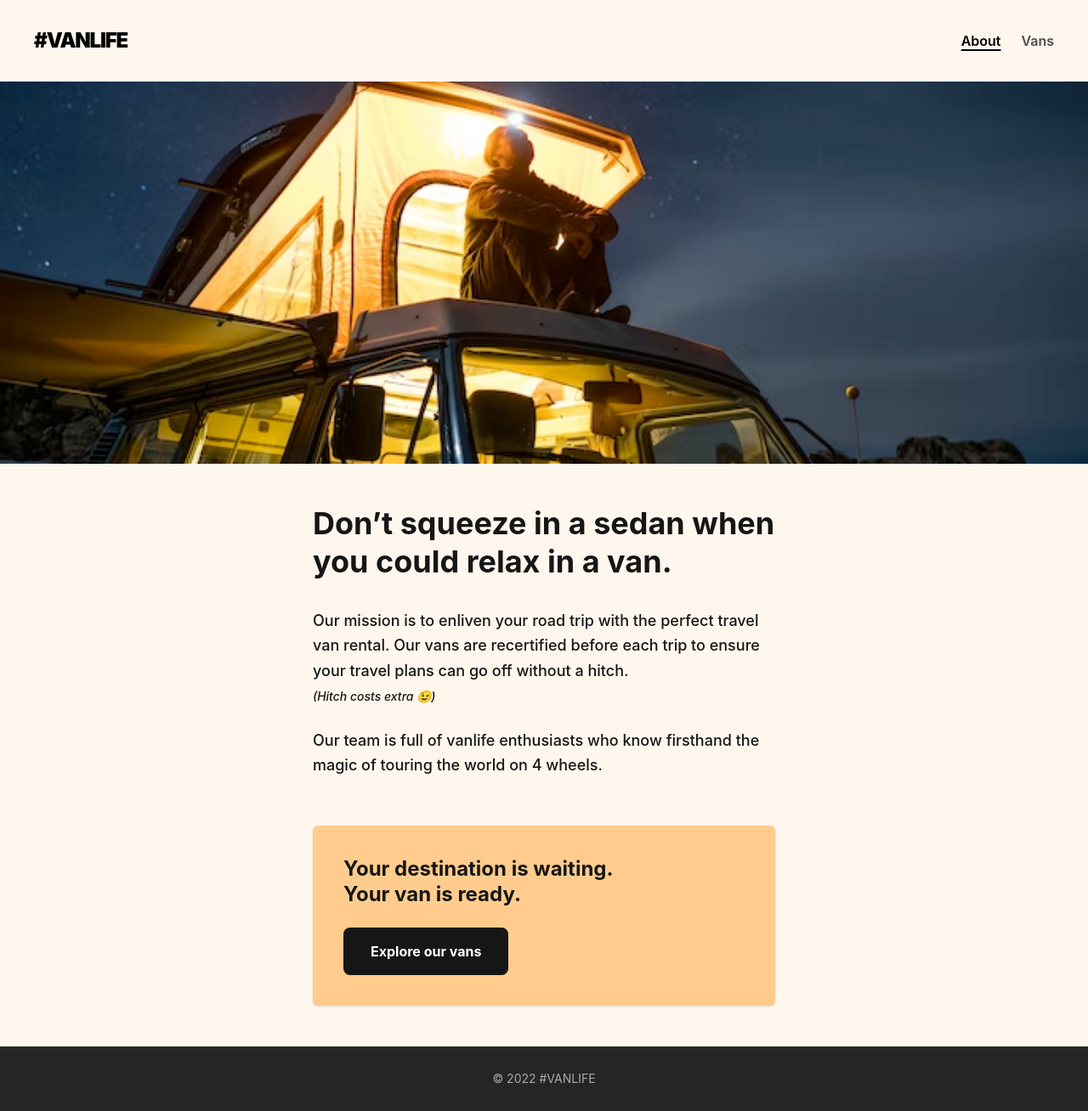
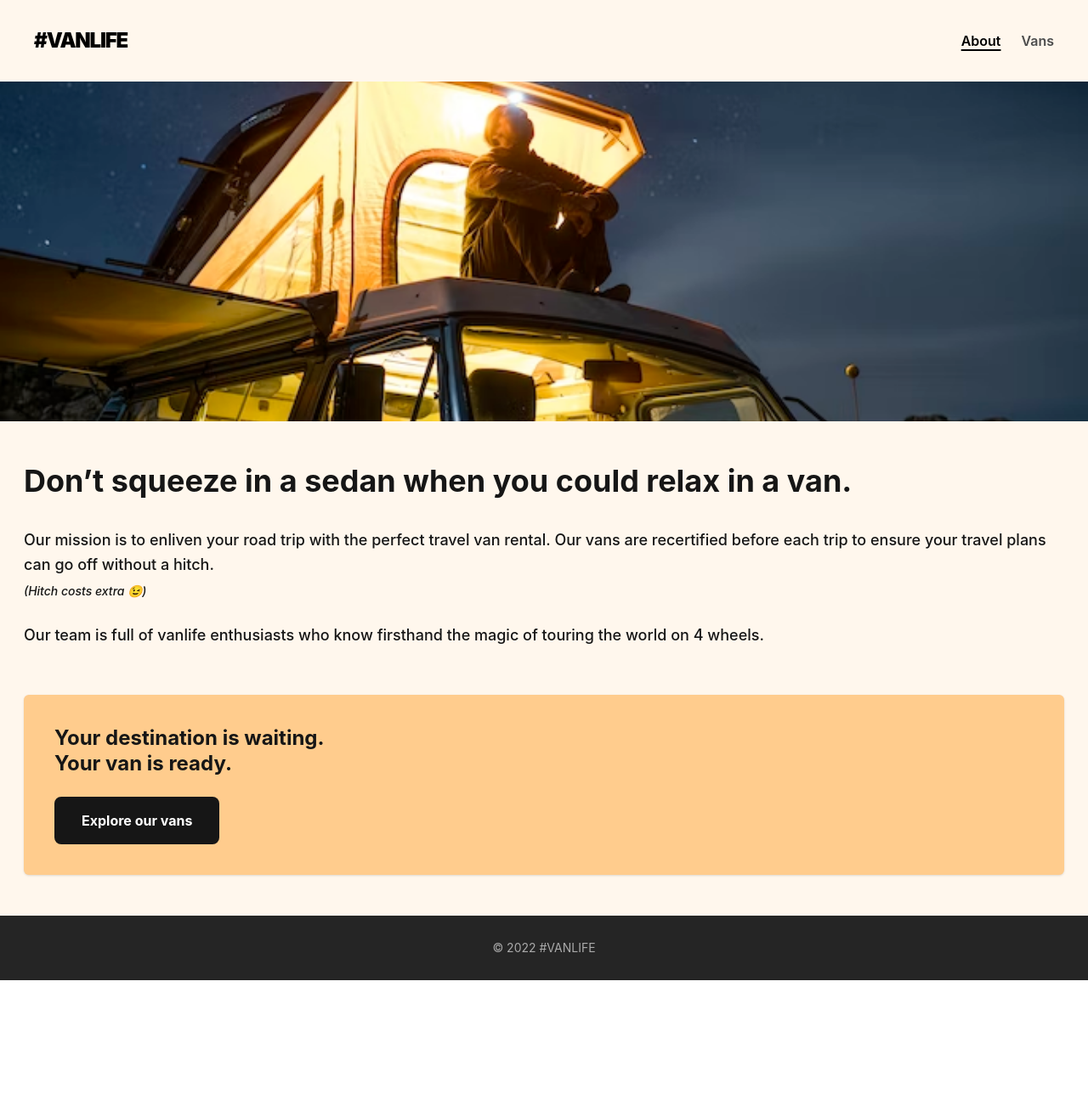
Before and after one commit to elyse-iradukunda/VANLIFE-PROJECT, a React (Vite) app: page / in a window 1280 px wide. Shown: the whole page at 85% size. After the commit the page ends 1154 px from the top, so only its background shows below. Built offline with nearby package versions, Linux system fonts and the light colour scheme.

Commit message:
here is a changes made on vanlife project

```diff
--- a/src/App.jsx
+++ b/src/App.jsx
@@ -1,6 +1,8 @@
 import { Routes, Route, Link } from 'react-router-dom'
 import Home from './components/Home'
 import About from './components/About'
+import Footer from './components/Footer'
+import Content from './components/Content'
 
 function App() {
   return (
@@ -19,47 +21,8 @@ function App() {
         </div>
       </nav>
 
-           <div className="w-full">
-        <img
-          src="/car.png"
-          alt="Van at night"
-          className="w-full block object-cover max-h-[450px]"
-        />
-      </div>
-
-      <main className="flex-grow px-7 py-12 max-w-[600px] mx-auto">
-        <h1 className="text-3xl md:text-4xl font-bold leading-tight text-[#161616] mb-8">
-          Don’t squeeze in a sedan when you could relax in a van.
-        </h1>
-
-        <div className="space-y-6 text-[#161616] font-medium leading-relaxed text-lg">
-          <p>
-            Our mission is to enliven your road trip with the perfect travel van rental.
-            Our vans are recertified before each trip to ensure your travel plans can
-            go off without a hitch. <br />
-            <span className="text-sm italic">(Hitch costs extra 😉)</span>
-          </p>
-          <p>
-            Our team is full of vanlife enthusiasts who know firsthand the magic
-            of touring the world on 4 wheels.
-          </p>
-        </div>
-
-        <div className="mt-14 bg-[#FFCC8D] p-9 rounded-md shadow-sm">
-          <h2 className="text-2xl font-bold text-[#161616] mb-6 leading-tight">
-            Your destination is waiting.<br />
-            Your van is ready.
-          </h2>
-          <button className="bg-[#161616] text-white font-bold py-4 px-8 rounded-lg hover:bg-black transition-all text-base">
-            Explore our vans
-          </button>
-        </div>
-      </main>
-
-      <footer className="bg-[#252525] text-[#AAAAAA] py-7 text-center text-sm">
-        &copy; 2022 #VANLIFE
-      </footer>
-
+       <Content/>
+        <Footer/>
       <Routes>
         <Route path="/home" element={<Home />} />
         <Route path="/about" element={<About />} />
--- /dev/null
+++ b/src/components/Content.jsx
@@ -0,0 +1,48 @@
+
+export default function Content(){
+
+    return(
+
+        <>
+                   <div className="w-full">
+        <img
+          src="/car.png"
+          alt="Van at night"
+          className="w-350  h-100 block object-cover"
+        />
+      </div>
+
+         <main className="px-7 py-12  mx-auto">
+        <h1 className="text-3xl md:text-4xl font-bold leading-tight text-[#161616] mb-8">
+          Don’t squeeze in a sedan when you could relax in a van.
+        </h1>
+
+        <div className="space-y-6 text-[#161616] font-medium leading-relaxed text-lg">
+          <p>
+            Our mission is to enliven your road trip with the perfect travel van rental.
+            Our vans are recertified before each trip to ensure your travel plans can
+            go off without a hitch. <br />
+            <span className="text-sm italic">(Hitch costs extra 😉)</span>
+          </p>
+          <p>
+            Our team is full of vanlife enthusiasts who know firsthand the magic
+            of touring the world on 4 wheels.
+          </p>
+        </div>
+
+        <div className="mt-14 bg-[#FFCC8D] p-9 rounded-md shadow-sm">
+          <h2 className="text-2xl font-bold text-[#161616] mb-6 leading-tight">
+            Your destination is waiting.<br />
+            Your van is ready.
+          </h2>
+          <button className="bg-[#161616] text-white font-bold py-4 px-8 rounded-lg hover:bg-black transition-all text-base">
+            Explore our vans
+          </button>
+        </div>
+      </main>
+
+
+      </>
+
+    )
+}
--- /dev/null
+++ b/src/components/Footer.jsx
@@ -0,0 +1,10 @@
+export default function Footer(){
+
+    return(
+
+
+      <footer className="bg-[#252525] text-[#AAAAAA] py-7 text-center text-sm">
+        &copy; 2022 #VANLIFE
+      </footer>
+    )
+}
```
